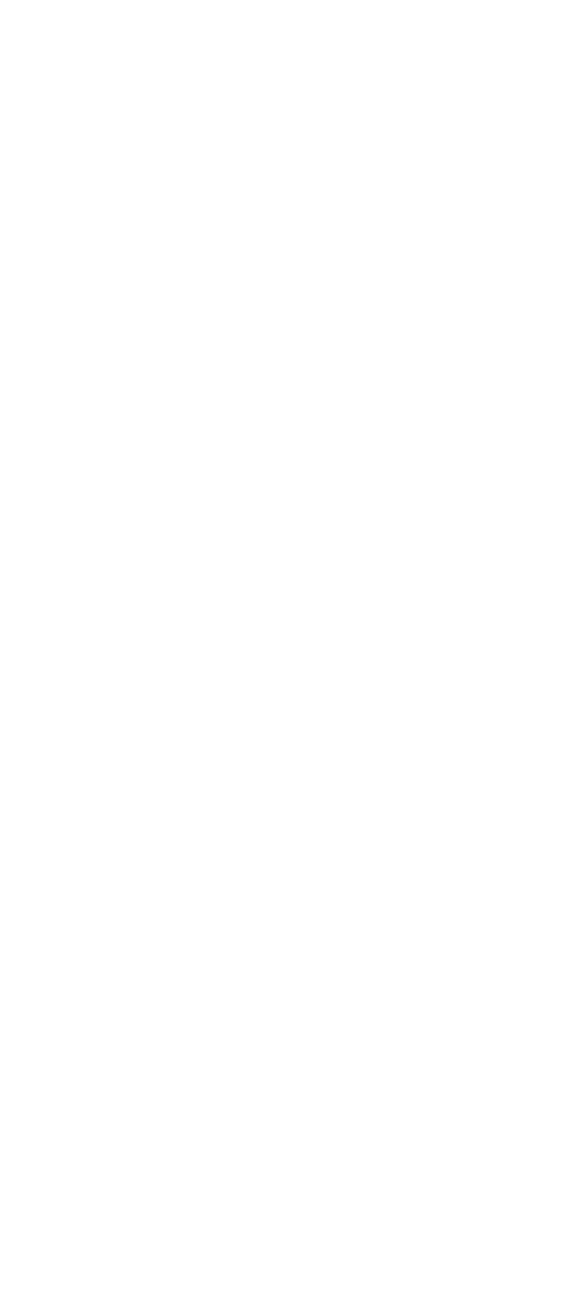
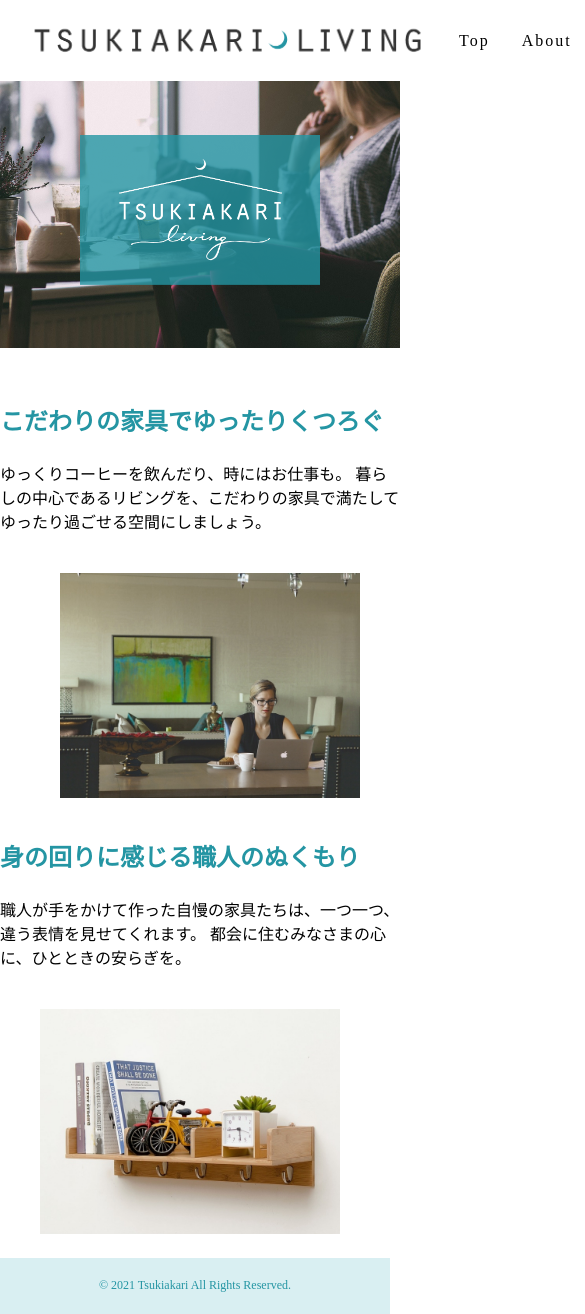
Before and after one commit to YuitoNakamori/frontend-beginners-lesson, a plain HTML site: page 1_lesson/3_html-css-study/index.html in a window 390 px wide. Shown: the top 1314 px of the page, 585 px wide, since content can reach past the window. Before the commit the page ends 844 px from the top, so only its background shows below. Drawn offline with Linux system fonts and the light colour scheme.

Commit message:
昨日分

```diff
--- a/1_lesson/1_html_basic/01_basic/index.html
+++ b/1_lesson/1_html_basic/01_basic/index.html
@@ -0,0 +1,33 @@
+<!DOCTYPE html>
+<html lang="ja" dir="ltr">
+  <head>
+    <meta charset="utf-8">
+    <title>私のページです</title>
+    <link rel="stylesheet" href="style.css">
+  </head>
+  <body>
+    <header>
+      <h1>中森唯斗の自己紹介</h1>
+    </header>
+    <main>
+      <section>
+        <h2>写真</h2>
+        <img id="icon" src="images/icon_nakamori.jpeg" alt="icon_nakamori" width="150">
+      </section>
+      <section>
+        <h2>趣味</h2>
+        <p>ゴルフ</p>
+        <img id="golf" src="images/golf.jpeg" alt="golf">
+      </section>
+      <section>
+        <h2>好きな食べ物</h2>
+        <ul>
+          <li>かに</li>
+          <li>かつ</li>
+          <li>ゆず</li>
+        </ul>
+      </section>
+    </main>
+    <footer>©Yuito Nakamori</footer>
+  </body>
+</html>
--- /dev/null
+++ b/1_lesson/1_html_basic/01_basic/style.css
@@ -0,0 +1,53 @@
+body{
+  background-color: rgba(126, 173, 251, 0.7);
+
+}
+header{
+  color: white;
+  font-family: serif;
+}
+p{
+  margin-left: 24px;
+}
+footer{
+  display: flex;
+  justify-content: center;
+  margin-top: 24px;
+  font-size: 12px;
+}
+#icon{
+  width: 160px;
+  height: 160px;
+  clip-path: polygon(50% 0%, 100% 38%, 82% 100%, 18% 100%, 0% 38%);
+}
+#golf{
+  border-radius: 50%;
+  width: 120px;
+  height: 120px;
+  object-fit: cover;
+  margin-left: 24px;
+}
+img{
+  box-shadow: 0 0 10px #19dd4f;
+  display: block;
+  margin-left: auto;
+  margin-right: auto;
+}
+img:hover{
+  opacity : 0.1;
+}
+main{
+  display: flex;
+  flex-wrap: wrap;
+  justify-content: space-around;
+  gap: 10px
+}
+section{
+  width: 160px;
+  height: 240px;
+  border: solid;
+  padding-left: 24px;
+  padding-right: 24px;
+  padding-bottom: 24px;
+  box-shadow: 0 0 10px #000;
+}
--- /dev/null
+++ b/1_lesson/2_css-basic/01_basic/basic.css
@@ -0,0 +1,3 @@
+h1 {
+  color: #9fba43;
+}
--- /dev/null
+++ b/1_lesson/2_css-basic/07_css-grid/sushi.css
@@ -0,0 +1,52 @@
+* {
+  margin: 0;
+  padding: 0;
+}
+
+body{
+  display: grid;
+}
+section{
+  display: grid;
+  grid-template:
+    "small button" 30px
+    "big button" 1fr /
+    1fr 100px;
+}
+
+img{
+  width:100%;
+  height: auto;
+}
+
+p{
+  grid-area: small;
+  font-size: 16px;
+  color: #7d7d7d;
+  padding: 6px 6px 6px 12px;
+}
+
+h3{
+  grid-area: big;
+  font-size: 24px;
+  padding: 6px 6px 6px 12px;
+}
+
+button{
+  grid-area: button;
+
+  width: 80px;
+  height: 50px;
+
+  color: #fff;
+  font-weight: bold;
+  background-color: #00d923;
+  border-radius: 100vh;
+
+  /* place-content: center; */
+  align-self: center;
+  /* margin-top: auto;
+  margin-bottom: auto; */
+  justify-self
+
+}
--- a/1_lesson/3_html-css-study/index.html
+++ b/1_lesson/3_html-css-study/index.html
@@ -0,0 +1,37 @@
+<!DOCTYPE html>
+<html lang="jp" dir="ltr">
+  <head>
+    <meta charset="utf-8">
+    <title></title>
+  </head>
+  <link rel="stylesheet" href="style.css">
+  <body>
+    <header>
+      <img id="hlogo" src="images/header_logo.png" alt="logo" height="57px">
+      <ul>
+        <li>Top</li>
+        <li>About</li>
+        <li>Products</li>
+      </ul>
+    </header>
+    <main>
+      <div class="big">
+        <img id="main_back" src="images/visual.jpg" alt="main_back">
+        <img id="main_logo" src="images/mv_logo.png" alt="main_logo">
+      </div>
+      <div class="container container01">
+        <h2>こだわりの家具でゆったりくつろぐ</h2>
+        <p>ゆっくりコーヒーを飲んだり、時にはお仕事も。 暮らしの中心であるリビングを、こだわりの家具で満たしてゆったり過ごせる空間にしましょう。</p>
+      </div>
+      <img id="about01" src="images/about01.jpg" alt="about01" width="300">
+      <div class="container container02">
+        <h2>身の回りに感じる職人のぬくもり</h2>
+        <p>職人が手をかけて作った自慢の家具たちは、一つ一つ、違う表情を見せてくれます。 都会に住むみなさまの心に、ひとときの安らぎを。</p>
+      </div>
+      <img id="about02" src="images/about02.jpg" alt="about02" width="300">
+    </main>
+    <footer>
+      <p>© 2021 Tsukiakari All Rights Reserved.</p>
+    </footer>
+  </body>
+</html>
--- a/1_lesson/3_html-css-study/style.css
+++ b/1_lesson/3_html-css-study/style.css
@@ -0,0 +1,148 @@
+element{
+  --sub_color: #D9EFF2;
+  --main_color: #2495A3;
+}
+
+*{
+  margin: 0;
+  padding: 0;
+}
+
+footer{
+  height: 56px;
+  background-color: #D9EFF2;
+  font-size: 12px;
+  color: #2495A3;
+  display: grid;
+  place-content: center;
+}
+
+header{
+  display: flex;
+  position: sticky;
+  top: 0;
+  justify-content: space-between;
+  background-color: white;
+  z-index:9999;
+}
+
+ul{
+  display: flex;
+  gap: 32px;
+  font-size: 16px;
+  letter-spacing: 2px;
+  list-style: none;
+  align-self: center;
+  margin-right: 48px;
+}
+
+#hlogo{
+  margin: 12px 20px;
+}
+
+.big{
+  grid-area:big;
+  position: relative;
+}
+
+#main_back{
+  width: 100%;
+}
+
+#main_logo{
+  width: 60%;
+  position: absolute;
+  left: 20%;
+  top: 20%;
+}
+
+.container h2{
+  color: #2495A3;
+  font-size: 24px;
+}
+
+.container p{
+  margin-top: 24px;
+}
+
+@media (max-width: 900px) {
+  main {
+    grid-template:
+      "big"
+      "s" 84px
+      "text01"
+      "box01"
+      "text02"
+      "box02" /
+      1fr;
+  }
+}
+
+main{
+  display: grid;
+
+  grid-template:
+    "big big big big"
+    "s s s s" 60px
+    "s1 text01 box01 s3" 300px
+    "s2 box02 text02 s4" 300px /
+     1fr 1fr 1fr 1fr;
+
+  justify-content: space-around;
+}
+
+@media (max-width: 900px) {
+  /* p{
+    color: red;
+  } */
+
+  /* main {
+    grid-template:
+      "big big big"
+      "s s s" 84px
+      "s1 text01 s5"
+      "s2 box01  s6"
+      "s3 text02 s7"
+      "s4 box02  s8" /
+      1fr 1fr 1fr;
+  } */
+
+  main {
+    grid-template:
+      "big big big"
+      "s s s"        10px
+      "s1 text01 s5"
+      "t t t"        40px
+      "s2 box01  s6"
+      "s3 text02 s7"
+      "l l l"        40px
+      "s4 box02  s8" /
+      1fr 1fr 1fr;
+
+    margin-bottom: 24px;
+  }
+
+}
+
+.container01{
+  grid-area: text01;
+  margin-top: 40px;
+}
+
+.container02{
+  grid-area: text02;
+  margin-top: 40px;
+}
+
+#about01{
+  grid-area: box01;
+  margin-right: 40px;
+  margin-left: 60px;
+
+}
+
+#about02{
+  grid-area: box02;
+  margin-right: 60px;
+  margin-left: 40px;
+}
```
Also changed, not shown: 1_lesson/2_css-basic/01_basic/index.html (+14 -0 lines), 1_lesson/2_css-basic/06_flexbox/flexbox.html (+6 -3 lines), 1_lesson/2_css-basic/06_flexbox/flexbox2.html (+7 -0 lines), 1_lesson/2_css-basic/07_css-grid/grid2.html (+6 -3 lines), 1_lesson/2_css-basic/07_css-grid/kurasushi.html (added, +16 -0 lines), 1_lesson/1_html_basic/01_basic/images/golf.jpeg (added), 1_lesson/1_html_basic/01_basic/images/icon_nakamori.jpeg (added), 1_lesson/2_css-basic/07_css-grid/images/niku.jpeg (added), 1 other file.
